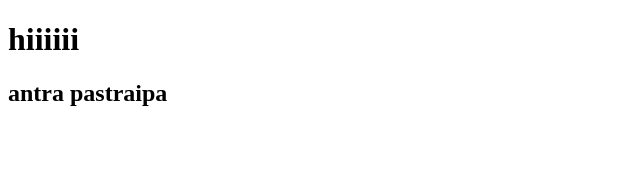
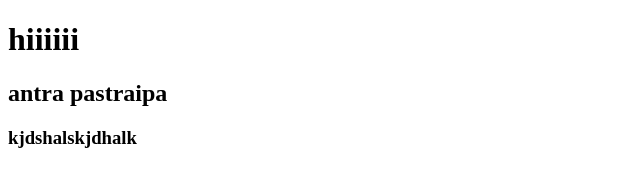
Before and after one commit to abejeris/demo, a plain HTML site: page index.html in a window 1280 px wide. Shown: the whole page, without its empty margins (0-640 px from the left). Drawn offline with Linux system fonts and the light colour scheme.

Commit message:
now will add third time

```diff
--- a/index.html
+++ b/index.html
@@ -9,5 +9,6 @@
   <body>
     <h1>hiiiiii</h1>
     <h2>antra pastraipa</h2>
+    <h3>kjdshalskjdhalk</h3>
   </body>
 </html>
```
